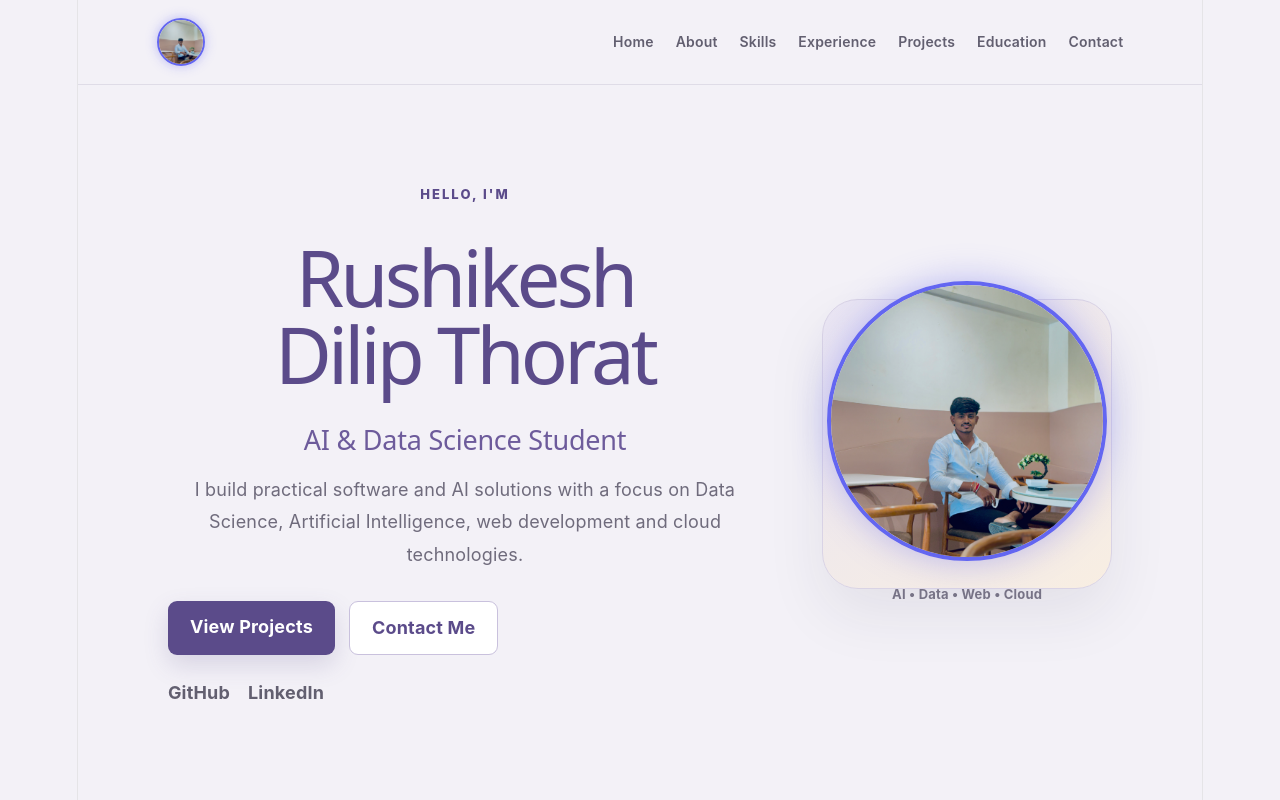
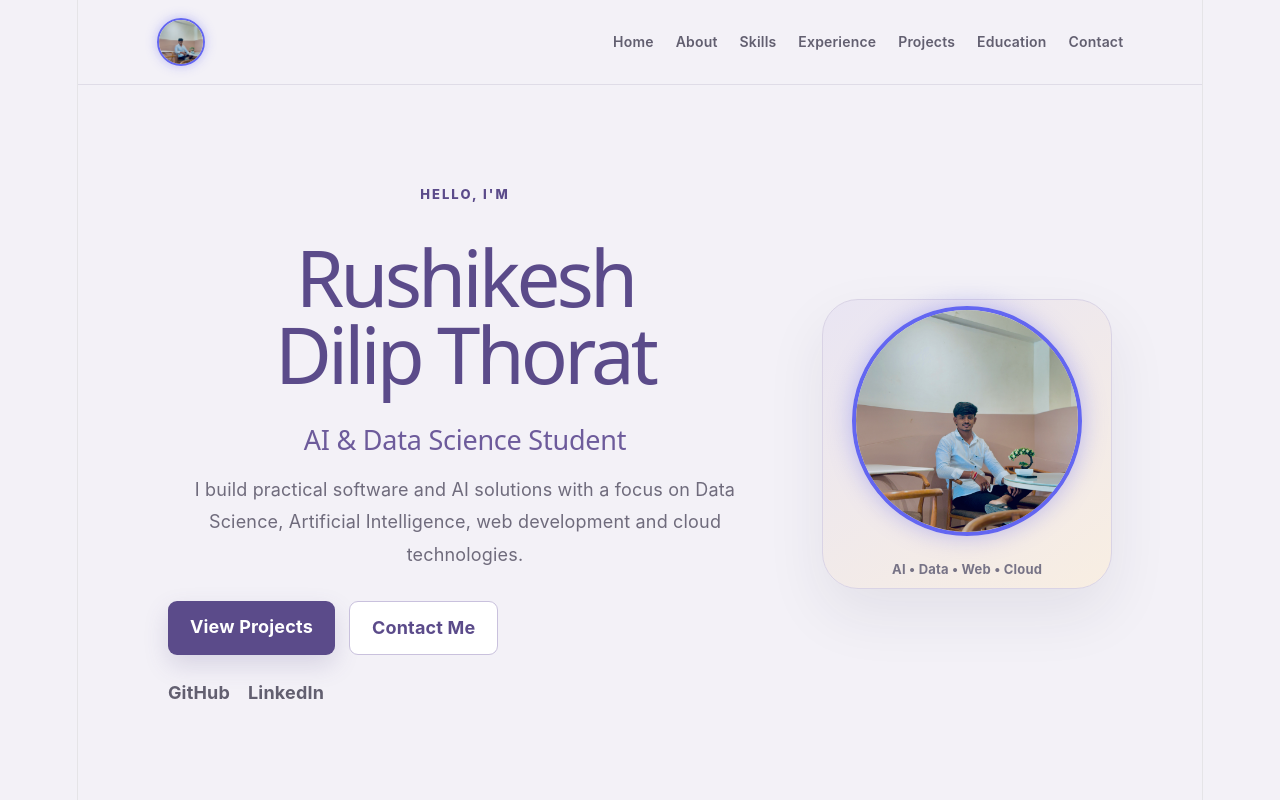
Before and after one commit to rushikeshthorat123/rushikesh-portfolio, a React (Vite) app: page / in a window 1280 px wide. Shown: the top 800 px of the page. Built offline with nearby package versions, Linux system fonts and the light colour scheme.

Commit message:
Update CSS styling

```diff
--- a/src/index.css
+++ b/src/index.css
@@ -130,11 +130,11 @@ code {
   transform: scale(1.1);
 }
 .hero-photo {
-  width: 280px;
-  height: 280px;
+  width: 230px;
+  height: 230px;
   object-fit: cover;
   object-position: center;
   border-radius: 50%;
   border: 4px solid #6366f1;
-  box-shadow: 0 0 35px rgba(99, 102, 241, 0.4);
+  box-shadow: 0 0 25px rgba(99, 102, 241, 0.4);
 }
```
